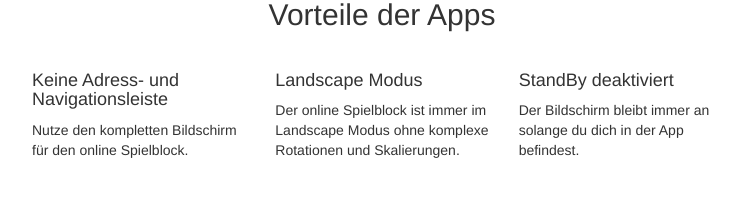
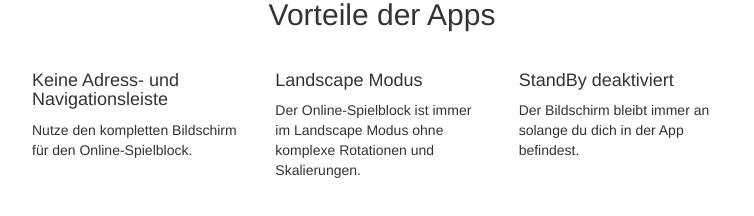
Before and after one commit to dscores/dscores, a website: page www/index.html in a window 1280 px wide. Shown: the part 1108-1324 px from the top of the page, without its empty margins (258-1012 px from the left). Drawn offline with nearby package versions, Linux system fonts and the light colour scheme; files whose address does not match are found by name.

Commit message:
Fix type error

```diff
--- a/www/index.html
+++ b/www/index.html
@@ -64,11 +64,11 @@
   <div class="row marketing">
     <div class="col-md-4">
       <h4>Keine Adress- und Navigationsleiste</h4>
-      <p>Nutze den kompletten Bildschirm für den online Spielblock.</p>
+      <p>Nutze den kompletten Bildschirm für den Online-Spielblock.</p>
     </div>
     <div class="col-md-4">
       <h4>Landscape Modus</h4>
-      <p>Der online Spielblock ist immer im Landscape Modus ohne komplexe Rotationen und Skalierungen.</p>
+      <p>Der Online-Spielblock ist immer im Landscape Modus ohne komplexe Rotationen und Skalierungen.</p>
     </div>
     <div class="col-md-4">
       <h4>StandBy deaktiviert</h4>
```
